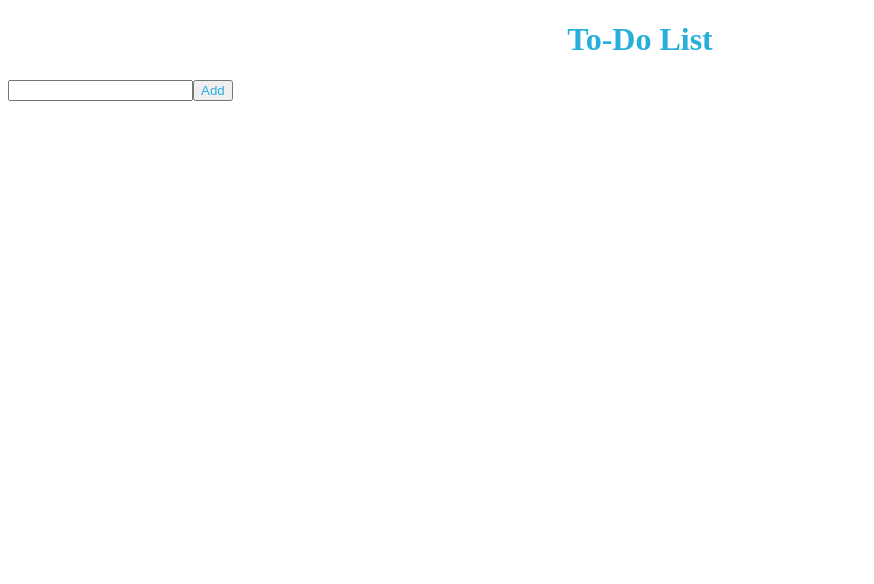
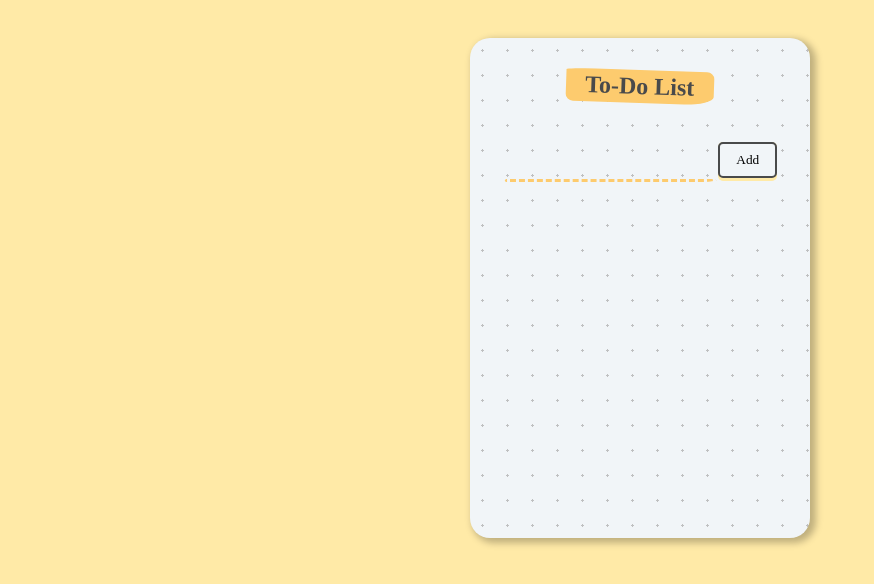
Before and after one commit to sc381998/Weekend-Hackathon-3---Todo-List-React, a React app: page / in a window 1280 px wide. Shown: the top 584 px of the page, without its empty margins (0-874 px from the left). Built offline with nearby package versions, Linux system fonts and the light colour scheme.

Commit message:
changes done

```diff
--- a/src/styles/App.css
+++ b/src/styles/App.css
@@ -1,16 +1,86 @@
-h1 {
-    color: #27aedb;
-    text-align: center;
-    }
-
-
-button{
-    color: #27aedb;
-    text-align: center;
-    justify-content: center;
-    align-items: center;
+body {
+  background-color: #ffeaa7;
+  min-height: 70vh;
+  padding: 1rem;
+  box-sizing: border-box;
+  display: flex;
+  justify-content: center;
+  align-items: center;
+  color: hsl(198, 1%, 29%);
+  font-family: "Architects Daughter", cursive;
+  text-align: center;
+  font-size: 130%;
 }
 
-.bg-pink{
-	background-color:pink;
+.container {
+  width: 100%;
+  height: auto;
+  min-height: 500px;
+  max-width: 500px;
+  min-width: 340px;
+  background: #f1f5f8;
+  background-image: radial-gradient(#bfc0c1 7.2%, transparent 0);
+  background-size: 25px 25px;
+  border-radius: 20px;
+  box-shadow: 4px 3px 7px 2px #00000040;
+  padding: 1rem;
+  box-sizing: border-box;
 }
+.heading {
+  display: flex;
+  align-items: center;
+  justify-content: center;
+  margin-bottom: 1rem;
+}
+.heading h1 {
+  transform: rotate(2deg);
+  padding: 0.2rem 1.2rem;
+  border-radius: 20% 5% 20% 5%/5% 20% 25% 20%;
+  background-color: #fdcb6e;
+  font-size: 1.5rem;
+}
+input:focus {
+  outline: 3px solid #fdcb6e;
+  border-bottom: none;
+  border: none;
+}
+.form input {
+  box-sizing: border-box;
+  background-color: transparent;
+  padding: 0.7rem;
+  border-bottom-right-radius: 15px 3px;
+  border-bottom-left-radius: 3px 15px;
+  border: solid 3px transparent;
+  border-bottom: dashed 3px #fdcb6e;
+  font-family: "Architects Daughter", cursive;
+  font-size: 1rem;
+  color: hsla(260, 2%, 25%, 0.7);
+  width: 70%;
+  margin-bottom: 20px;
+}
+
+button {
+  padding: 0;
+  border: none;
+  font-family: "Architects Daughter", cursive;
+  text-decoration: none;
+  padding-bottom: 3px;
+  border-radius: 5px;
+  background-color: #ffeaa7;
+}
+button span {
+  background: #f1f5f8;
+  display: block;
+  padding: 0.5rem 1rem;
+  border-radius: 5px;
+  border: 2px solid hsl(198, 1%, 29%);
+}
+
+li {
+  text-align: left;
+  position: relative;
+  padding: 0.5rem;
+}
+.pointer {
+  cursor: pointer;
+}
```
